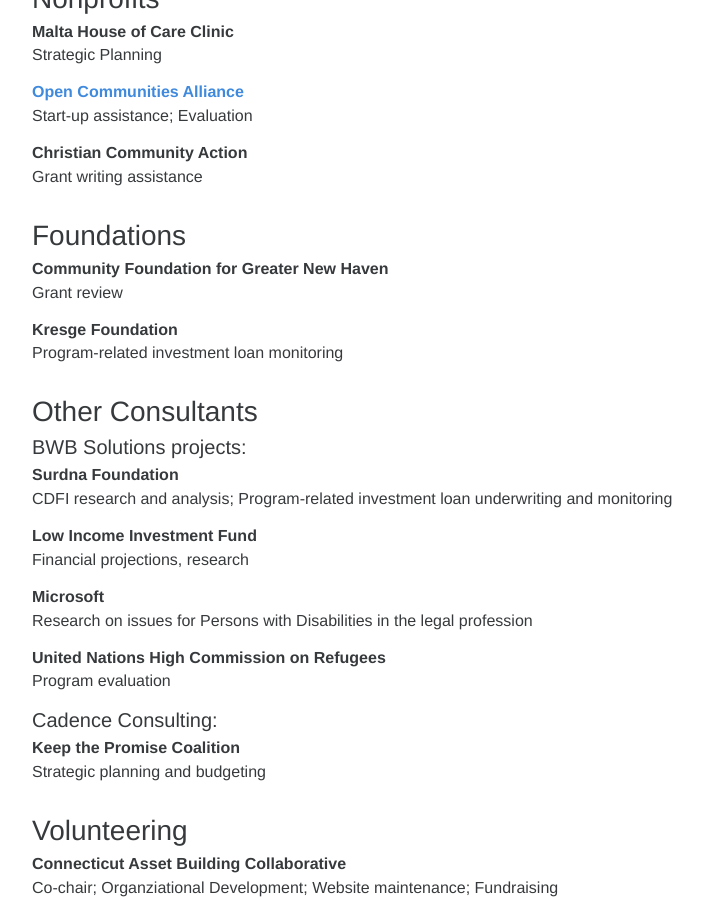
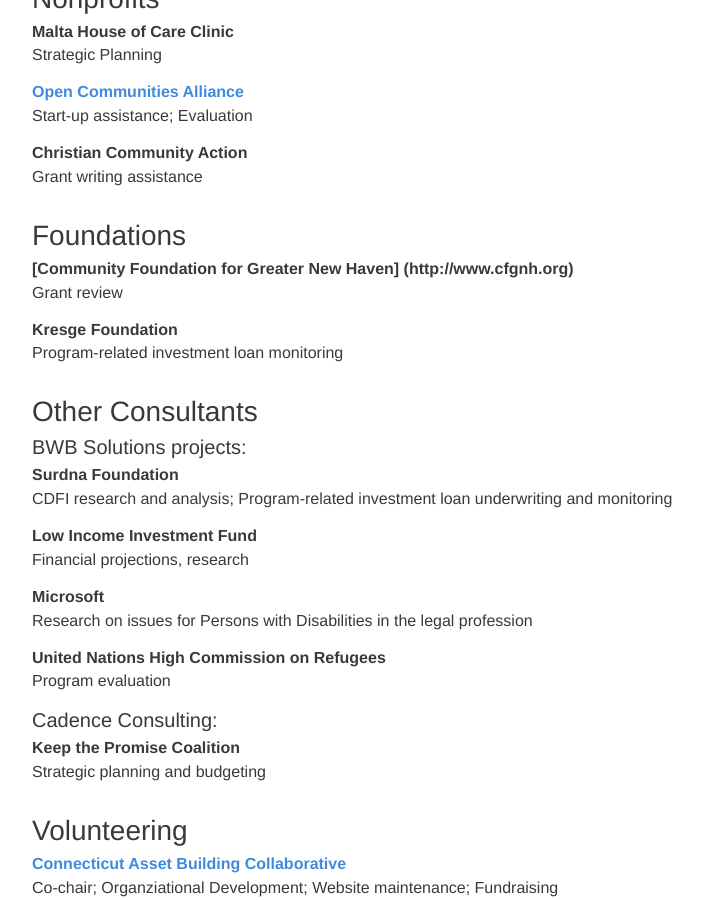
Before and after one commit to ClaireMorduch/clairemorduch, a Jekyll site: the page built from clients.md, in a window 1280 px wide and 900 px high, scrolled down 922 px. Shown: the whole window, without its empty margins (263-966 px from the left). Built offline with Jekyll 4.4.1, drawn with Linux system fonts in a browser that asks for light colours; part of the change alters nothing that is shown.

Commit message:
Update clients.md

```diff
--- a/clients.md
+++ b/clients.md
@@ -40,7 +40,7 @@ Grant writing assistance
 
 ### Foundations
 
-##### Community Foundation for Greater New Haven
+##### [Community Foundation for Greater New Haven] (http://www.cfgnh.org)
 Grant review
 
 ##### Kresge Foundation
@@ -72,7 +72,7 @@ Strategic planning and budgeting
 
 ### Volunteering
 
-##### Connecticut Asset Building Collaborative
+##### [Connecticut Asset Building Collaborative](http://www.ctassetbuilding.org)
 Co-chair; Organziational Development; Website maintenance; Fundraising
 
 ##### Community Foundation for Greater New Haven
```
